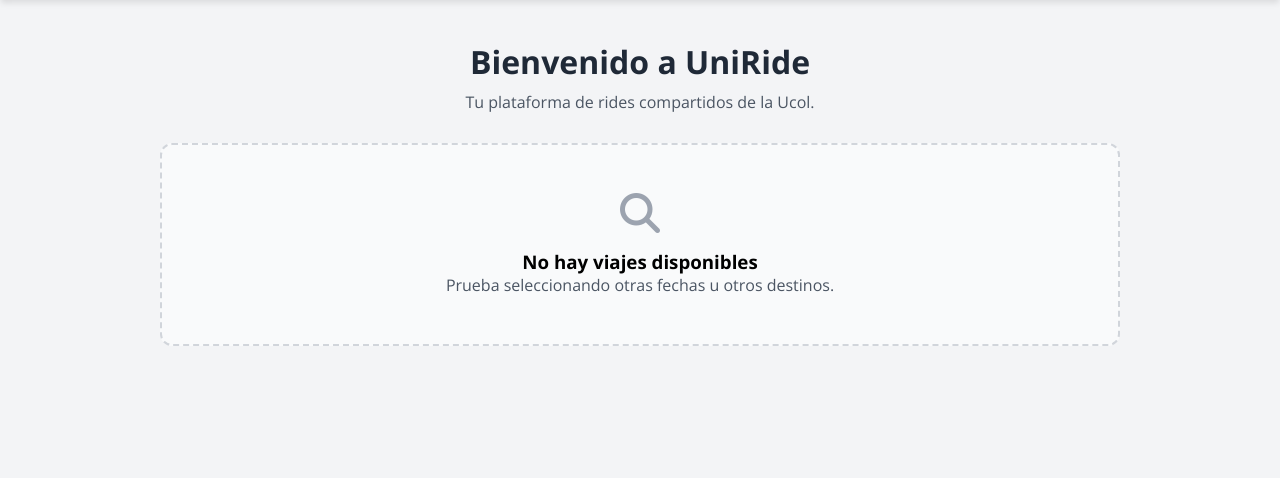
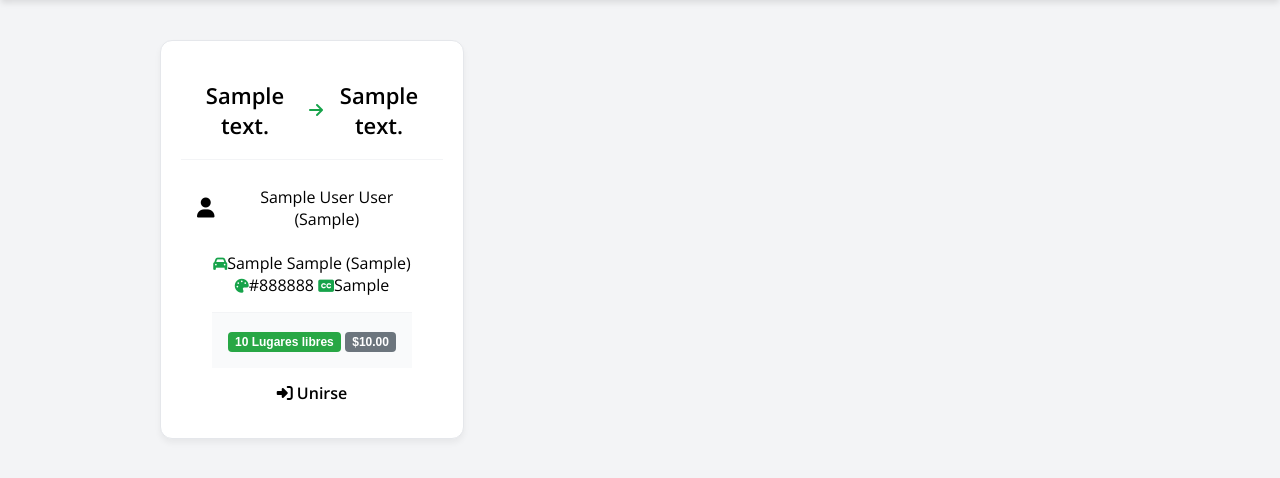
Before and after one commit to Gavalencia12/RaitCol, a Django app: page / in a window 1280 px wide. Shown: the part 65-543 px from the top of the page. Run offline with Django 4.2, Linux system fonts and the light colour scheme; a user stored in the database is signed in; tables that the repository leaves empty hold one stand-in row (values such as "Sample post").

Commit message:
#9 Backend visualizar viajes

```diff
--- a/rides/views.py
+++ b/rides/views.py
@@ -1,12 +1,21 @@
 from django.shortcuts import render
 from django.contrib.auth.decorators import login_required
+from .models import Journey  # 1. Importar el modelo Journey
+
 
 # Create your views here.
 @login_required(login_url='login_page')
 def home(request):
-    # Optional data passed to the template
-    context = {
-        "title": "Bienvenido a UniRide",
-        "description": "Tu plataforma de rides compartidos de la Ucol."
-    }
-    return render(request, "home.html", context)
+    ## 2. Consultar los viajes activos
+    viajes = Journey.objects.filter(
+    is_active_b=True,
+    status_v='active'
+    ).select_related(
+    'id_user_car_journey_i',
+    'id_route_journey_i__id_address_origin_i',
+    'id_route_journey_i__id_address_destiny_i'
+    )
+    # 3. Añadir el listado al diccionario context
+    viajes = {'viajes': viajes}
+    return render(request, "home.html", viajes)
+#------------------------------------
--- a/static/css/dashboard.css
+++ b/static/css/dashboard.css
@@ -118,10 +118,12 @@
     align-items: center;
     gap: 8px;
     font-weight: 600;
+
 }
 .location {
 
      font-size: 22px;
+     overflow-wrap: break-word;
 }
 
 .route-icon {
@@ -142,6 +144,9 @@
 .driver-name {
     font-size: 20px;
     color: black;
+
+  place-content: center; /* Centra en ambos ejes a la vez */
+  height: 8vh;
 }
 
 .driver-img {
--- a/templates/home.html
+++ b/templates/home.html
@@ -40,17 +40,18 @@
         <div class="ride-card">
         <!-- Encabezado: Ruta -->
           <div class="ride-header">
-              <span class="location">{{ viaje.id_route_journey_i.id_address_origin_i.name_address_v }}</span>
+              <span class="location">{{ viaje.id_route_journey_i.id_address_origin_i.name_address_v }}</span><br><br><br>
               <i class="fas fa-arrow-right route-icon"></i>
               <span class="location">{{ viaje.id_route_journey_i.id_address_destiny_i.name_address_v}}</span>
           </div>
           <!-- Cuerpo: Vehículo y Conductor -->
           <div class="ride-body">
               <div class="driver-info">
-
-                <i class="fas fa-user driver-name"></i>Emanuell Medina
+                <i class="fas fa-user driver-name "></i>{{ viaje.id_user_car_journey_i.id_user_car_i}}
               </div>
-                <i class="fas fa-car vehicle-details"></i>{{ viaje.id_user_car_journey_i }}<br>
+                <i class="fas fa-car vehicle-details"></i>{{ viaje.id_user_car_journey_i}}<br>
+                <i class="fas fa-palette vehicle-details"></i>{{ viaje.id_user_car_journey_i.color_car_v }}
+                <i class="fas fa-closed-captioning vehicle-details"></i>{{ viaje.id_user_car_journey_i.plates_car_v  }}<br>
           </div>
           <!-- Pie: Precio, Asientos y Acción -->
           <div class="ride-footer" >
```
Also changed, not shown: 1 other file.
